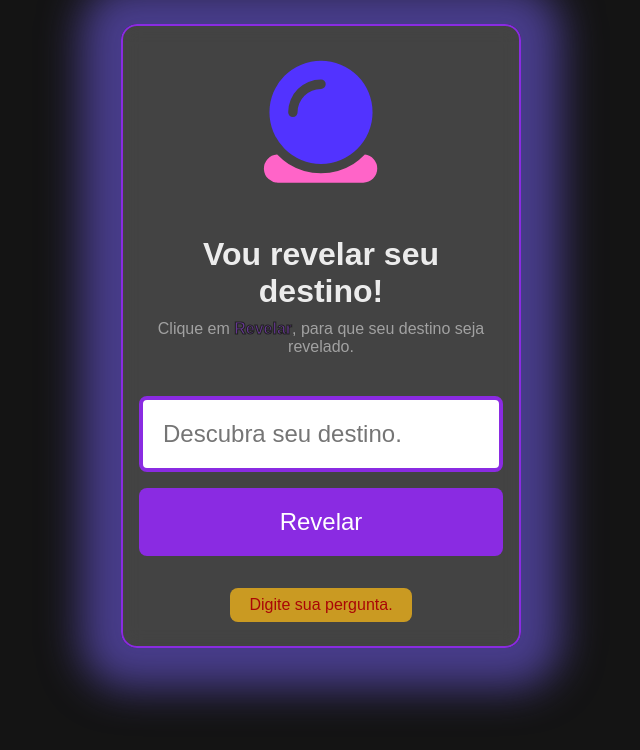
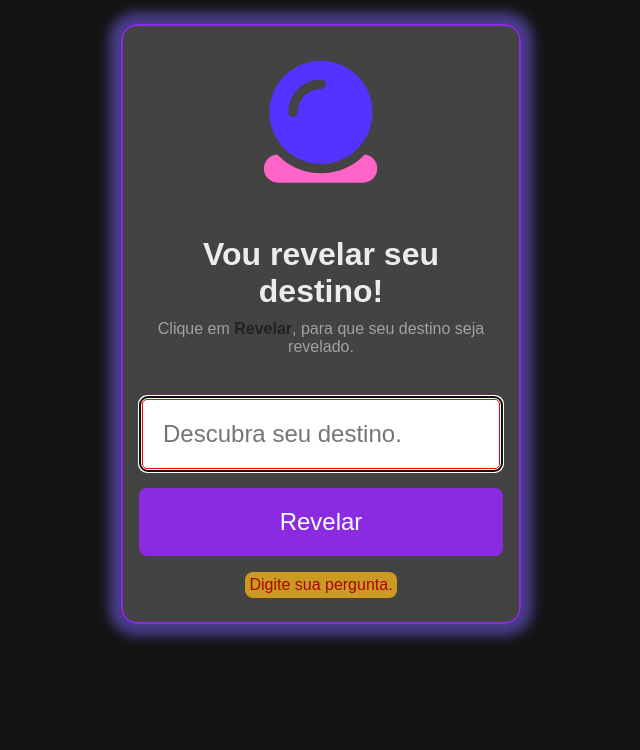
Before and after one commit to hazaelk/sistema-previsao, a plain HTML site: page index.html in a window 1280 px wide. Both pictures are taken after a click on the button "Revelar". Shown: the whole page, without its empty margins (319-959 px from the left). Drawn offline with Linux system fonts and the light colour scheme.

Commit message:
third commit

```diff
--- a/index.css
+++ b/index.css
@@ -1,6 +1,7 @@
 * {
     margin: 0;
     box-sizing: border-box;
+    transition: .8s;
 }
 
 
@@ -22,7 +23,7 @@ img {
 #container {
     background-color: rgba(255, 255, 255, 0.2);
     backdrop-filter: blur(10px);
-    box-shadow: 0 0 5vh 5vh darkslateblue;
+    box-shadow: 0 0 1.5vh 1.5vh darkslateblue;
 
     padding: 2vh;
 
@@ -53,8 +54,9 @@ p {
 p > strong {
     opacity: 1;
     -webkit-text-stroke-width: 1px;
-    -webkit-text-stroke-color: black;
-    -webkit-text-fill-color: blueviolet;
+
+    -webkit-text-fill-color: black;
+    -webkit-text-stroke: black;
 }
 
 input,
@@ -91,7 +93,7 @@ button:active {
 }
 
 #resposta {
-    margin-top: 32px;
+    margin-top: 16px;
     display: flex;
     justify-content: center;
     align-items: center;
@@ -104,14 +106,3 @@ button:active {
     margin-bottom: 8px;
 
 }
-
-.alerta {
-    border-radius: 8px;
-    color: rgb(182, 0, 0);
-    padding: 8px;
-    width: 50%;
-    background-color: goldenrod;
-    /* font-weight: 300; */
-    /* font-size:8px; */
-    transition: .8s;
-}
--- a/index.js
+++ b/index.js
@@ -23,7 +23,7 @@ const respostas = [
     'Concentre-se e pergunte novamente.',
     'Sinais apontam que sim.'
 ]
-const alerta = '<div class="alerta">Digite sua pergunta.</div>'
+const alerta = '<div id="alerta" align="center" style="background-color:goldenrod; border-radius: 8px; color: rgb(182, 0, 0); padding: 4px;">Digite sua pergunta.</div>'
 /* ------------------------------------------------------ */
 
 const divResposta = document.getElementById('resposta')
@@ -36,14 +36,20 @@ botaoPerguntar.onclick = emitirAlerta
 
 //se pergunta vaiza:
 function emitirAlerta() {
-    inputPergunta.value == "" ? divResposta.innerHTML += alerta : perguntar()
+    if (inputPergunta.value == "") {
+        inputPergunta.style.border = "4px double red"
+        inputPergunta.focus()
+        divResposta.innerHTML += alerta
+    } else {
+        perguntar()
+    }
+    // inputPergunta.value == "" ? divResposta.innerHTML += alerta : perguntar()
 }
 
 // clicar em fazer pergunta
 function perguntar() {
-    console.log(divResposta.value)
-    console.log(typeof(divResposta.value))
 
+    //verificar se alerta está contido em div resposta e remove-lo
     const stringPergunta = toString(divResposta.value)
 
     console.log(stringPergunta)
```
